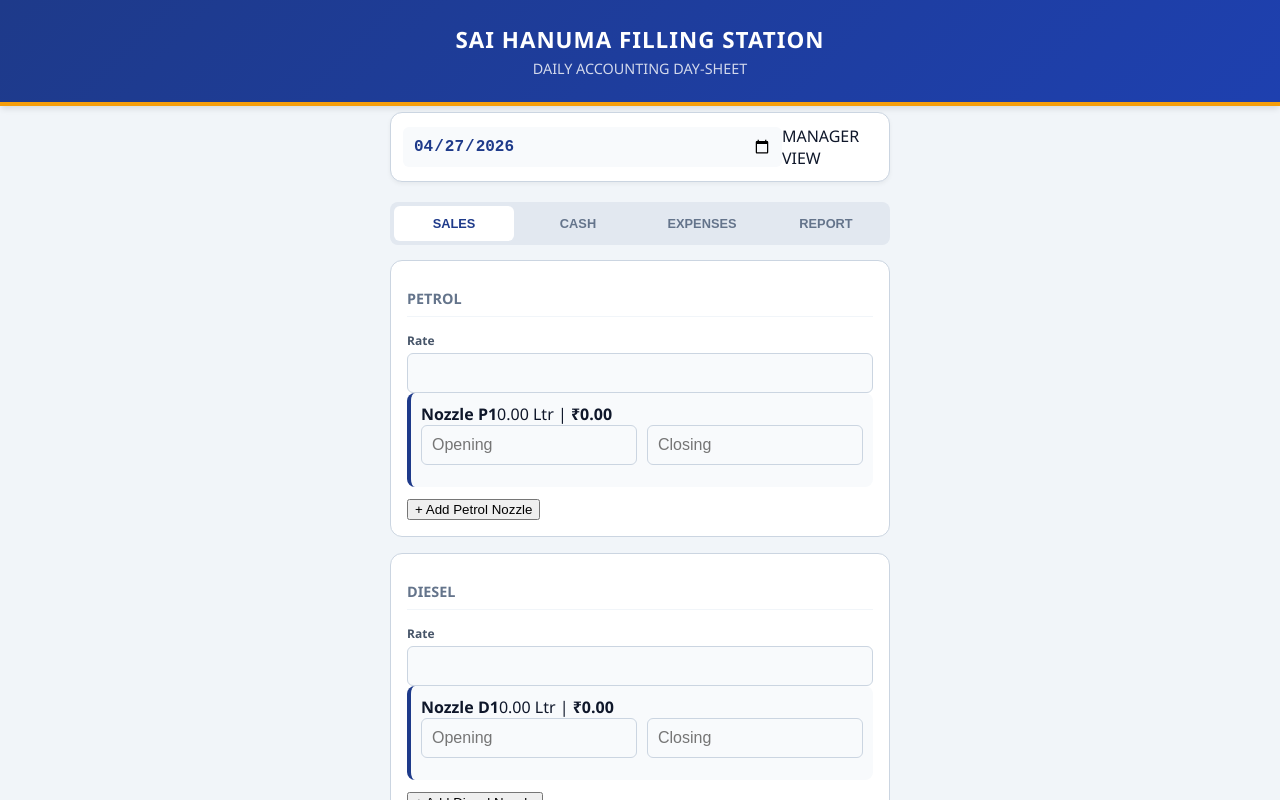
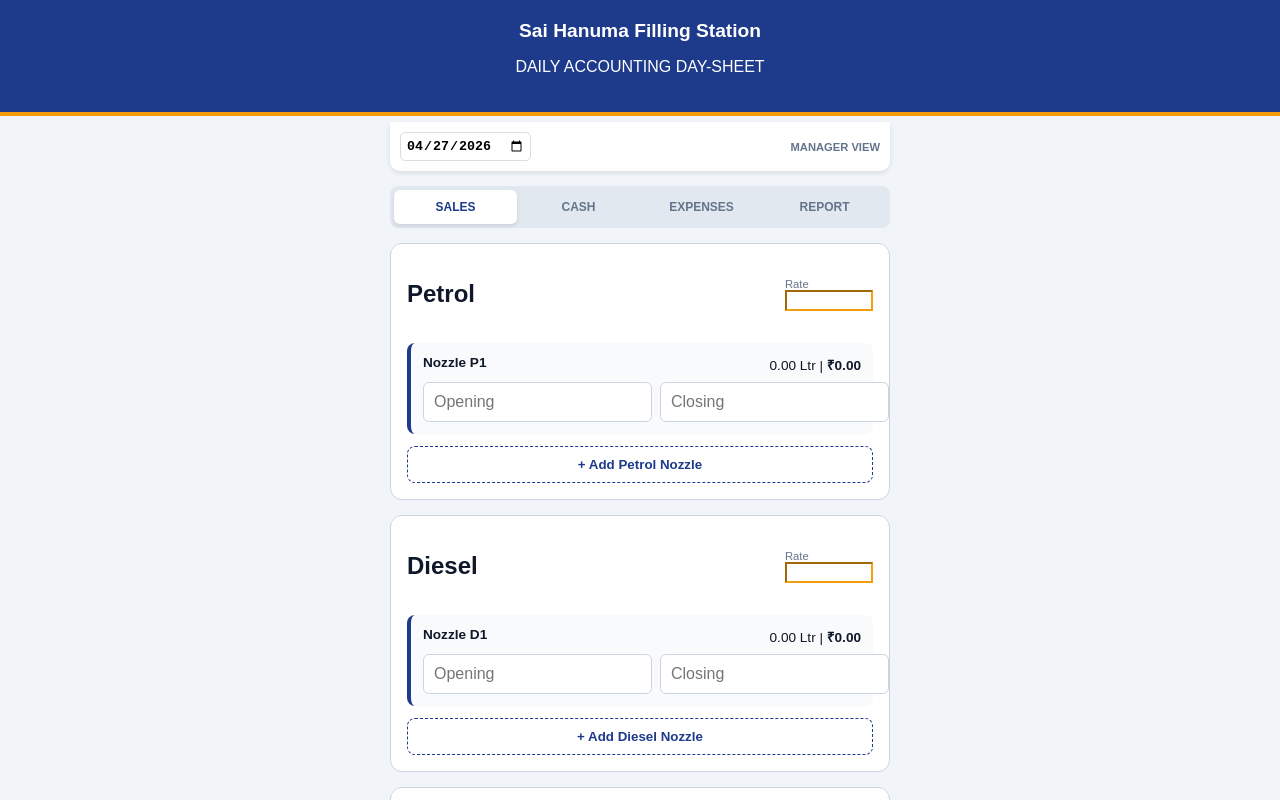
Before and after one commit to gopi-10025/Petrol-bunk-summary_1, a React (Vite) app: page / in a window 1280 px wide. Shown: the top 800 px of the page. Built offline with nearby package versions, Linux system fonts and the light colour scheme.

Commit message:
Update App.css

```diff
--- a/src/App.css
+++ b/src/App.css
@@ -7,79 +7,54 @@
   --border: #cbd5e1;
 }
 
-body {
-  margin: 0;
-  background-color: var(--bg-gray);
-  font-family: 'Segoe UI', Roboto, sans-serif;
-  color: var(--text-dark);
-}
+body { margin: 0; background-color: var(--bg-gray); font-family: sans-serif; color: var(--text-dark); }
+.app-container { max-width: 500px; margin: 0 auto; padding: 16px; padding-bottom: 120px; }
 
-/* Professional Header Banner */
-.station-banner {
-  background: linear-gradient(135deg, var(--station-blue) 0%, #1e40af 100%);
-  color: white;
-  padding: 24px 16px;
-  text-align: center;
-  border-bottom: 4px solid var(--station-amber);
-  box-shadow: 0 4px 6px -1px rgba(0, 0, 0, 0.1);
-}
-
-.station-banner h1 { margin: 0; font-size: 1.4rem; letter-spacing: 1px; text-transform: uppercase; }
-.station-banner p { margin: 4px 0 0; opacity: 0.8; font-size: 0.9rem; font-weight: 300; }
-
-.app-container { max-width: 500px; margin: 0 auto; padding: 16px; padding-bottom: 100px; }
-
-/* Sticky Date & Summary */
-.sticky-header {
-  background: var(--card-white);
-  margin: -10px 0 20px 0;
-  padding: 12px;
-  border-radius: 12px;
-  display: flex;
-  justify-content: space-between;
-  align-items: center;
-  box-shadow: 0 2px 4px rgba(0,0,0,0.05);
-  border: 1px solid var(--border);
-}
-
-.date-input { border: none; font-weight: bold; color: var(--station-blue); font-size: 1rem; }
+/* Banner & Header */
+.station-banner { background: var(--station-blue); color: white; padding: 20px; text-align: center; border-bottom: 4px solid var(--station-amber); }
+.station-banner h1 { margin: 0; font-size: 1.2rem; }
+.sticky-header { display: flex; justify-content: space-between; align-items: center; background: white; padding: 10px; margin-top: -10px; border-radius: 0 0 10px 10px; box-shadow: 0 2px 5px rgba(0,0,0,0.1); }
+.date-input { border: 1px solid #ddd; padding: 5px; border-radius: 5px; font-weight: bold; }
+.status-label { font-size: 0.7rem; font-weight: bold; color: #64748b; }
 
 /* Tabs */
-.tab-bar { display: flex; gap: 4px; margin-bottom: 15px; background: #e2e8f0; padding: 4px; border-radius: 8px; }
-.tab-btn {
-  flex: 1; padding: 10px 5px; border: none; border-radius: 6px;
-  background: transparent; font-weight: 600; font-size: 0.8rem; cursor: pointer; color: #64748b;
-}
-.tab-btn.active { background: var(--card-white); color: var(--station-blue); shadow: 0 2px 4px rgba(0,0,0,0.1); }
+.tab-bar { display: flex; background: #e2e8f0; padding: 4px; border-radius: 8px; margin: 15px 0; }
+.tab-btn { flex: 1; padding: 10px; border: none; background: transparent; cursor: pointer; font-weight: bold; color: #64748b; font-size: 0.75rem; }
+.tab-btn.active { background: white; color: var(--station-blue); border-radius: 6px; box-shadow: 0 2px 4px rgba(0,0,0,0.1); }
 
-/* Input Fields */
-.card { background: white; border-radius: 12px; padding: 16px; margin-bottom: 16px; border: 1px solid var(--border); }
-.card h2 { font-size: 0.9rem; color: #64748b; text-transform: uppercase; margin-bottom: 15px; border-bottom: 1px solid #f1f5f9; padding-bottom: 8px; }
+/* Sales UI */
+.card { background: white; padding: 16px; border-radius: 12px; border: 1px solid var(--border); margin-bottom: 15px; }
+.card-header-row { display: flex; justify-content: space-between; align-items: center; margin-bottom: 15px; }
+.rate-box label { display: block; font-size: 0.7rem; color: #64748b; }
+.rate-box input { width: 80px; font-weight: bold; border-color: var(--station-amber); }
 
-.input-row { display: grid; grid-template-columns: 1fr 1fr; gap: 10px; margin-bottom: 12px; }
-label { display: block; font-size: 0.75rem; font-weight: bold; margin-bottom: 4px; color: #475569; }
-input {
-  width: 100%; padding: 10px; border: 1px solid var(--border); border-radius: 6px;
-  font-size: 1rem; box-sizing: border-box; background: #f8fafc;
-}
-input:focus { outline: 2px solid var(--station-amber); border-color: transparent; background: white; }
+.pump-group { background: #f8fafc; padding: 12px; border-radius: 8px; margin-bottom: 12px; border-left: 4px solid var(--station-blue); }
+.pump-label-row { display: flex; justify-content: space-between; font-size: 0.85rem; margin-bottom: 8px; }
+.input-row { display: flex; gap: 8px; }
+.input-row input { flex: 1; padding: 10px; border: 1px solid #cbd5e1; border-radius: 6px; font-size: 1rem; }
 
-/* Sales Specific */
-.pump-group { background: #f8fafc; padding: 10px; border-radius: 8px; margin-bottom: 10px; border-left: 4px solid var(--station-blue); }
+.btn-add-pump { width: 100%; padding: 10px; background: transparent; border: 1px dashed var(--station-blue); color: var(--station-blue); font-weight: bold; border-radius: 8px; cursor: pointer; }
 
-/* Report Table */
-.day-sheet-table { width: 100%; border-collapse: collapse; }
-.day-sheet-table td { padding: 12px 0; border-bottom: 1px solid #f1f5f9; font-size: 0.95rem; }
-.day-sheet-table .label { color: #64748b; }
-.day-sheet-table .total { font-weight: bold; text-align: right; }
-.day-sheet-table .grand-total { font-size: 1.1rem; color: var(--station-blue); border-top: 2px solid var(--station-blue); }
+/* Cash UI */
+.cash-row-ui { display: grid; grid-template-columns: 60px 1fr 100px; align-items: center; gap: 10px; margin-bottom: 10px; }
+.cash-row-ui .denom { font-weight: bold; }
+.cash-row-ui .val { text-align: right; font-weight: bold; }
+.payment-grid { display: grid; grid-template-columns: 1fr 1fr; gap: 10px; margin-top: 20px; padding-top: 20px; border-top: 1px solid #eee; }
 
-.gap-badge { padding: 4px 12px; border-radius: 20px; font-weight: bold; }
+/* Report UI */
+.report-title { text-align: center; color: var(--station-blue); }
+.report-section { margin-bottom: 25px; }
+.report-section h3 { font-size: 0.9rem; border-bottom: 1px solid #eee; padding-bottom: 5px; color: #475569; }
+.report-item { display: flex; justify-content: space-between; padding: 8px 0; border-bottom: 1px solid #f8fafc; }
+.item-sub { font-size: 0.75rem; color: #94a3b8; }
+.report-total { display: flex; justify-content: space-between; font-weight: bold; padding-top: 10px; font-size: 1.1rem; }
+
+.gap-strip { margin-top: 10px; padding: 8px; text-align: center; border-radius: 6px; font-weight: bold; font-size: 0.9rem; }
 .excess { background: #dcfce7; color: #16a34a; }
 .shortage { background: #fee2e2; color: #dc2626; }
 
-.fab-share {
-  position: fixed; bottom: 20px; left: 20px; right: 20px;
-  background: var(--station-blue); color: white; border: none; padding: 16px;
-  border-radius: 12px; font-weight: bold; box-shadow: 0 4px 12px rgba(30, 58, 138, 0.4);
-}
+.final-box { background: var(--station-blue); color: white; padding: 15px; border-radius: 10px; text-align: center; margin-top: 20px; }
+.final-box label { color: rgba(255,255,255,0.7); font-size: 0.8rem; text-transform: uppercase; }
+.final-box .amount { font-size: 1.6rem; font-weight: 800; }
+
+.fab-share { position: fixed; bottom: 20px; left: 20px; right: 20px; background: #25d366; color: white; border: none; padding: 16px; border-radius: 12px; font-weight: bold; font-size: 1rem; box-shadow: 0 4px 10px rgba(0,0,0,0.2); cursor: pointer; }
```
